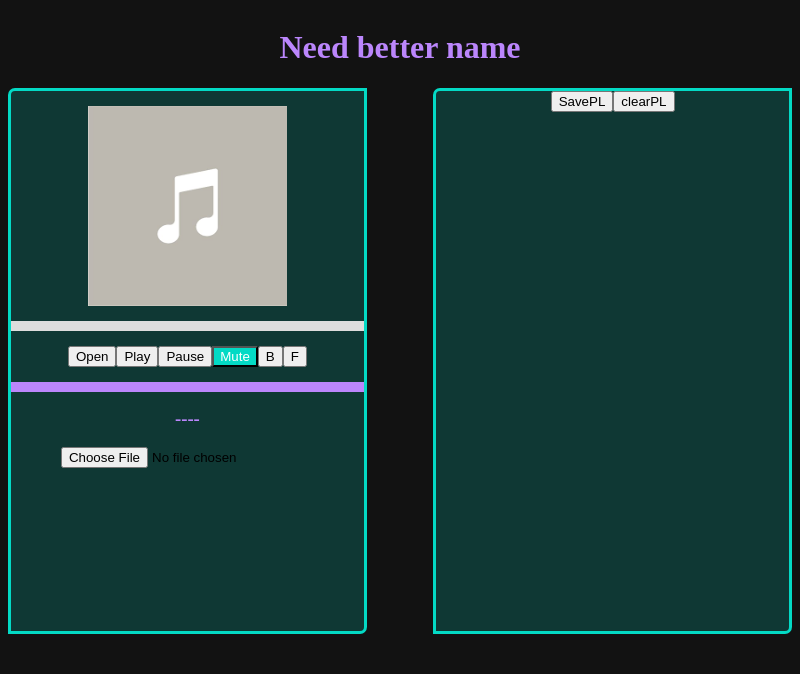
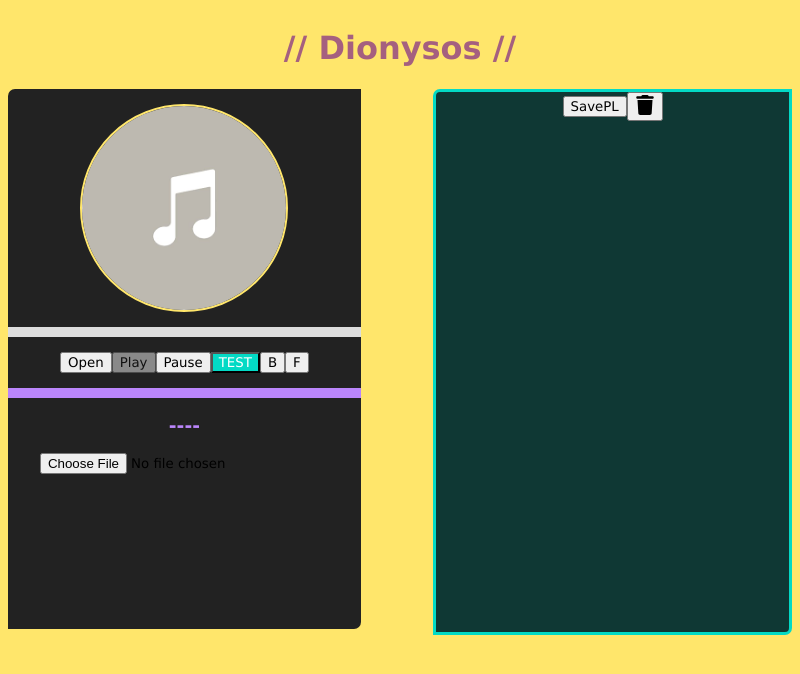
Before and after one commit to alx-askw/music-interface, an Electron app: page Frontend/index.html in a window 800 px wide. Drawn offline with Linux system fonts and the light colour scheme; no server answers.

Commit message:
some styling

```diff
--- a/Frontend/index.css
+++ b/Frontend/index.css
@@ -1,13 +1,37 @@
+* {
+    font-family: Verdana, Geneva, Tahoma, sans-serif;
+}
+
 body {
-    background-color: #121212;
+    /* background-color: #121212; */
+    /* background-color: #27282c; */
+    /* background-color: #11001c; */
+    background-color: #ffe66b;
+
 }
 
 #playlist {
     color: #BB86FC;
 }
 
+.controls {
+    width: 45%;
+    height: 75%;
+    float: left;
+    background-color: #222222;
+    /* box-shadow: 24px, 24px, #061615; */
+    /* border: #03DAC5 solid 3px; */
+    border-radius: 7px 0px 7px 0px;
+}
+
 #appTitle {
-    color: #BB86FC;
+    /* color: #C98CA7; */
+    color: #a5607f;
+
+}
+
+#appTitle:hover {
+    text-shadow: 0 0 4px#d2acff;
 }
 
 #lyrics {
@@ -31,9 +55,15 @@ body {
 }
 
 .albumArt {
-    max-width: 250px;
-    max-height: 200px;
-    margin: 15px
+    /* max-width: 250px;
+    max-height: 200px; */
+    width: 204px;
+    height: 204px;
+    margin: 15px;
+    border: 2px solid #ffe66b;
+    border-radius: 50%;
+
+    object-fit: cover;
 }
 
 #audioPlayer {}
@@ -81,24 +111,15 @@ body {
     color: white;
 }
 
+#playBtn {
+    opacity: 50%;
+}
 
 .currentSong {
     color: red;
 }
 
-.controls {
-    width: 45%;
-    height: 75%;
 
-    float: left;
-
-    background-color: #0f3834;
-    /* box-shadow: 24px, 24px, #061615; */
-    border: #03DAC5 solid 3px;
-    border-radius: 7px 0px 7px 0px;
-
-
-}
 
 #playlistFuncs {
     float: right;
--- a/Frontend/index.html
+++ b/Frontend/index.html
@@ -11,7 +11,7 @@
 <body>
     <div class="container">
         <div id="titleDiv">
-            <h1 id="appTitle">Need better name</h1>
+            <h1 id="appTitle">// Dionysos //</h1>
         </div>
         <div>
             <!-- <h2 id="songAndArtist">------------</h2> -->
@@ -27,9 +27,12 @@
             <div id="btnGroup">
                 <button class="input" id="mp3File">Open</button>
                 <audio id="audioPlayer" autoplay src=""></audio>
-                <button onclick="document.getElementById('audioPlayer').play()">Play</button>
+                <button id="playBtn" onclick="document.getElementById('audioPlayer').play()"><img src=""
+                        alt="">Play</button>
                 <button onclick="document.getElementById('audioPlayer').pause()">Pause</button>
-                <button id="muteBtn">Mute</button>
+                <button id="muteBtn">
+                    <div>TEST</div>
+                </button>
                 <button id="backBtn">B</button>
                 <button id="forwardBtn">F</button>
             </div>
@@ -46,7 +49,8 @@
         <div id="playlistFuncs">
             <div id="playlistControls">
                 <button id="savePlaylist">SavePL</button>
-                <button id="clearPlaylist">clearPL</button>
+                <button id="clearPlaylist"><img src="trash-solid.svg" height="20px" width="20px" style="color: blue"
+                        alt=""></button>
             </div>
             <div id="playlistContainer">
                 <ul id="playlist">
```
Also changed, not shown: Frontend/main.js (+7 -4 lines), Frontend/trash-solid.svg (added), 1 other file.
